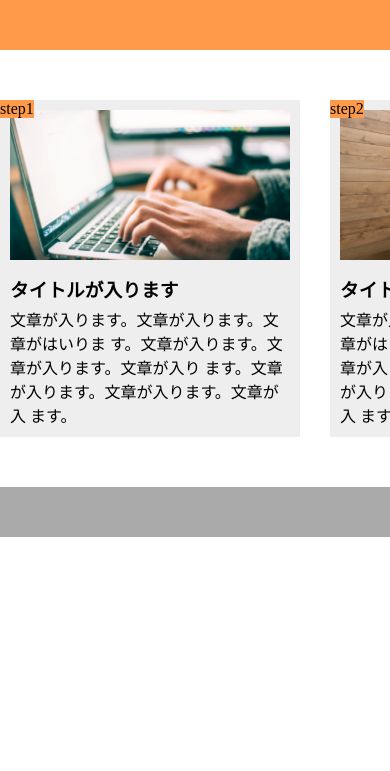
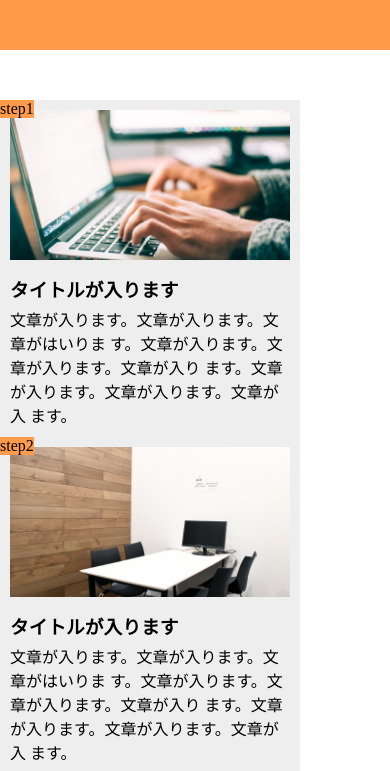
Before and after one commit to Masashi-Sakurai-Infratop/Infratop-Assignment1, a plain HTML site: page exercise/index.html in a window 390 px wide. Shown: the top 771 px of the page. Drawn offline with Linux system fonts and the light colour scheme.

Commit message:
[Update] 全体レイアウトの縦並び調整

```diff
--- a/exercise/style.css
+++ b/exercise/style.css
@@ -62,5 +62,7 @@ footer {
 }
 
 @media screen and (max-width: 768px){
-
+  main {
+    display: block;
+  }
 }
```
Also changed, not shown: exercise/index.html (+1 -0 lines).
